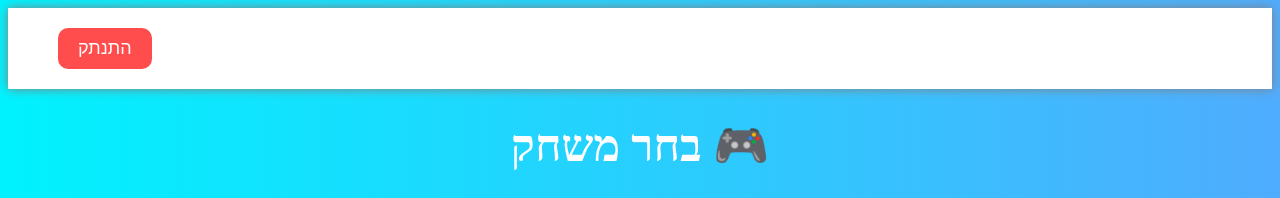
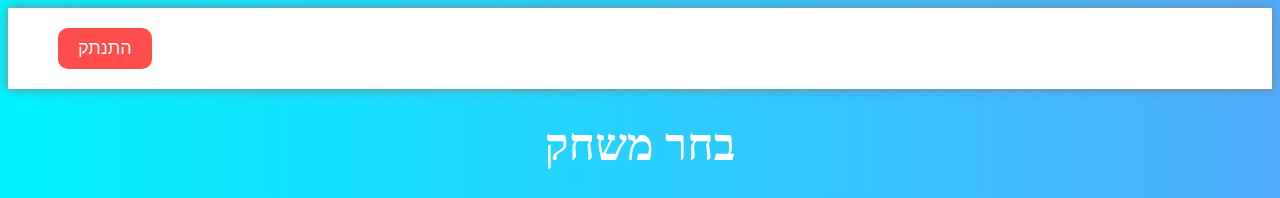
Before and after one commit to Lea3210/Find-The-Number, a plain HTML site: page home.html in a window 1280 px wide. Shown: the top 198 px of the page. Drawn offline with Linux system fonts and the light colour scheme; sample sign-in values are in the browser's storage; a script that the page names is missing.

Commit message:
change in feature-1

```diff
--- a/home.html
+++ b/home.html
@@ -104,7 +104,7 @@ h1{
 <button onclick="logout()">התנתק</button>
 </header>
 
-<h1>🎮 בחר משחק</h1>
+<h1>בחר משחק</h1>
 <h2>choose game</h2>
 
 <div class="games">
```
